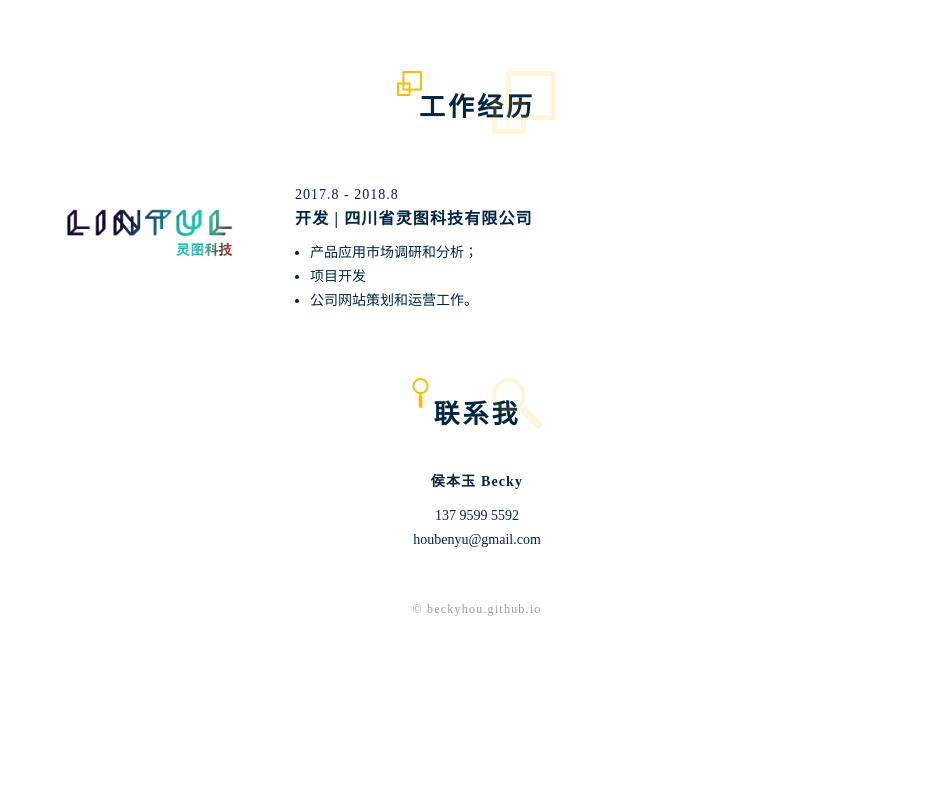
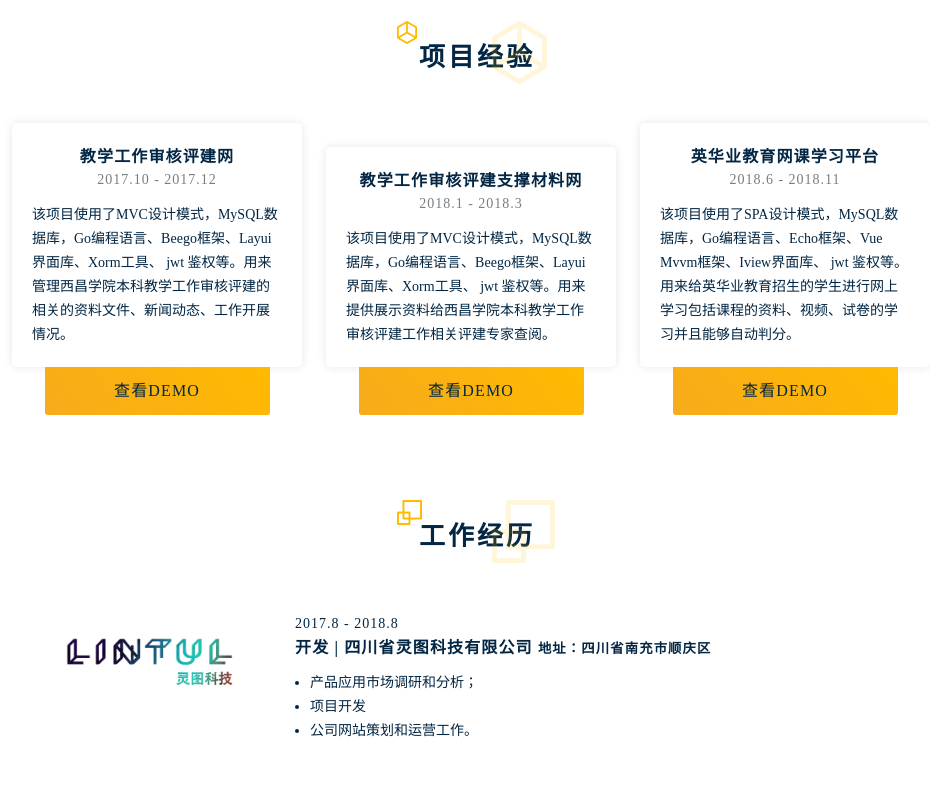
Before and after one commit to BeckyHou/BeckyHou.github.io, a plain HTML site: page index.html in a window 1280 px wide. Shown: the part 980-1780 px from the top of the page, without its empty margins (163-1093 px from the left). Before the commit the page ends 1607 px from the top, so only its background shows below. Drawn offline with Linux system fonts and the light colour scheme.

Commit message:
添加项目经历

```diff
--- a/index.html
+++ b/index.html
@@ -19,7 +19,11 @@
         <div class="information-all">
           <div class="col-6-asb">
             <div class="col-3 peasonal">
-                            <img class="peasonal-image" src="./static/image/peason.png" alt="" />
+              <img
+                class="peasonal-image"
+                src="./static/image/peason.png"
+                alt=""
+              />
             </div>
             <div class="col-9 item">
               <p class="title name">
@@ -97,7 +101,7 @@
                 <p class="create-time">2015.9-2016.7</p>
               </div>
             </div>
-                        <div class="col-3-abs  id="project-2">
+            <div class="col-3-abs" id="project-2">
               <div class="project-content">
                 <p class="project-title">系级三好学生</p>
                 <p class="create-time">2015.9-2016.7</p>
@@ -118,17 +122,70 @@
           </div>
         </section>
         <section>
+            <div class="title project">
+              <p>项目经验</p>
+            </div>
+            <div class="project-detail">
+              <div class="col-3-abs" id="project-0">
+                <div class="project-content">
+                  <p class="project-title">教学工作审核评建网</p>
+                  <p class="create-time">2017.10 - 2017.12</p>
+                  <p class="decription">
+                    该项目使用了MVC设计模式，MySQL数据库，Go编程语言、Beego框架、Layui界面库、Xorm工具、
+                    jwt 鉴权等。用来管理西昌学院本科教学工作审核评建的相关的资料文件、新闻动态、工作开展情况。
+                  </p>
+                </div>
+                <div class="link-to">
+                  <a href="http://bkpj.xcc.edu.cn"  target="_blank" class="button">查看DEMO</a>
+                  <div class="shadow"></div>
+                </div>
+              </div>
+              <div class="col-3-abs" id="project-1">
+                <div class="project-content">
+                  <p class="project-title">教学工作审核评建支撑材料网</p>
+                  <p class="create-time">2018.1 - 2018.3</p>
+                  <p class="decription">
+                    该项目使用了MVC设计模式，MySQL数据库，Go编程语言、Beego框架、Layui界面库、Xorm工具、
+                    jwt 鉴权等。用来提供展示资料给西昌学院本科教学工作审核评建工作相关评建专家查阅。
+                  </p>
+                </div>
+                <div class="link-to">
+                  <a href="http://bkpj.xcc.edu.cn:8080"  target="_blank" class="button">查看DEMO</a>
+                  <div class="shadow"></div>
+                </div>
+              </div>
+              <div class="col-3-abs endline" id="project-2">
+                <div class="project-content">
+                  <p class="project-title">英华业教育网课学习平台</p>
+                  <p class="create-time">2018.6 - 2018.11</p>
+                  <p class="decription">
+                    该项目使用了SPA设计模式，MySQL数据库，Go编程语言、Echo框架、Vue Mvvm框架、Iview界面库、
+                    jwt 鉴权等。用来给英华业教育招生的学生进行网上学习包括课程的资料、视频、试卷的学习并且能够自动判分。
+                  </p>
+                </div>
+                <div class="link-to">
+                  <a href="http://www.yinghaihang.net" target="_blank" class="button">查看DEMO</a>
+                  <div class="shadow"></div>
+                </div>
+              </div>
+            </div>
+          </section>
+        <section>
           <div class="title work">
             <p>工作经历</p>
           </div>
           <div class="w-experience-detail">
             <div class="item w-experience-content">
               <div class="logo">
-                                <img class="company-logo" src="./static/image/company.png" alt="" />
+                <img
+                  class="company-logo"
+                  src="./static/image/company.png"
+                  alt=""
+                />
               </div>
               <div class="work-content">
                 <p class="create-time">2017.8 - 2018.8</p>
-                                <p class="job">开发 | 四川省灵图科技有限公司</p>
+                <p class="job">开发 | 四川省灵图科技有限公司 <small>地址：四川省南充市顺庆区</small></p>
                 <ul>
                   <li>产品应用市场调研和分析；</li>
                   <li>项目开发</li>
```
Lines whose indentation alone changed are shown as unchanged.
